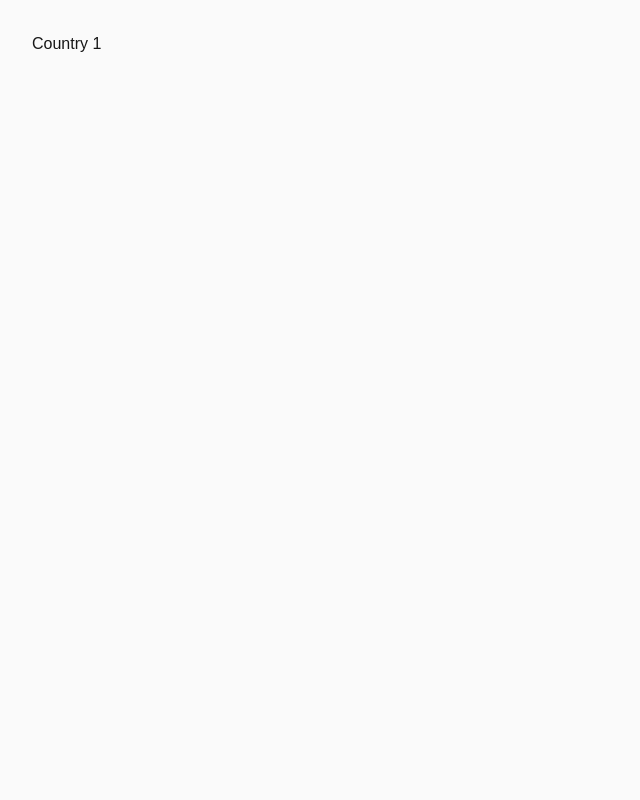
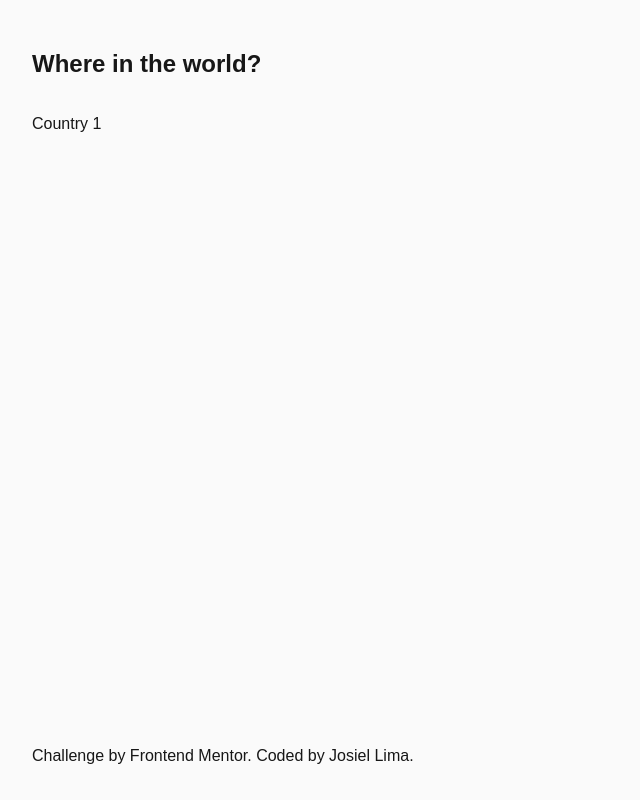
Before and after one commit to JosielLima/rest-countries-api-with-color-theme-switcher, a Next.js app: page /country/1 in a window 1280 px wide. Shown: the whole page, without its empty margins (0-640 px from the left). Built offline with nearby package versions, Linux system fonts and the light colour scheme.

Commit message:
Refactor layout to be shared across pages

```diff
--- a/app/layout.tsx
+++ b/app/layout.tsx
@@ -1,5 +1,6 @@
 import type { Metadata } from "next";
 import { Nunito_Sans } from "next/font/google";
+import { Header, Footer } from "./components";
 import "./globals.css";
 
 const nunitoSans = Nunito_Sans({
@@ -23,7 +24,9 @@ export default function RootLayout({
       <body
         className={`${nunitoSans.variable} antialiased`}
       >
-        {children}
+        <Header />
+        <main className="flex-1">{children}</main>
+        <Footer />
       </body>
     </html>
   );
--- a/app/page.tsx
+++ b/app/page.tsx
@@ -1,7 +1,7 @@
 "use client";
 
 import { useState, useEffect } from "react";
-import { Card, Header, Footer } from "./components";
+import { Card } from "./components";
 import { countriesApi } from "./services";
 import Link from "next/link";
 
@@ -45,15 +45,13 @@ export default function Home() {
   }
   return (
     <>
-      <Header />
-      <main className="flex-1 grid grid-cols-1 md:grid-cols-2 lg:grid-cols-4 gap-4">
+      <div className="grid grid-cols-1 md:grid-cols-2 lg:grid-cols-4 gap-4">
         {countries.map(({cca3, flags, name, capital, region, population  }, index) => (
           <Link key={cca3} href={`/country/${cca3}`}>
             <Card index={index} flag={flags.svg} name={name.common} capital={capital} region={region} population={population}  />
           </Link>
         ))}
-      </main>
-      <Footer />
+      </div>
     </>
   );
 }
```
